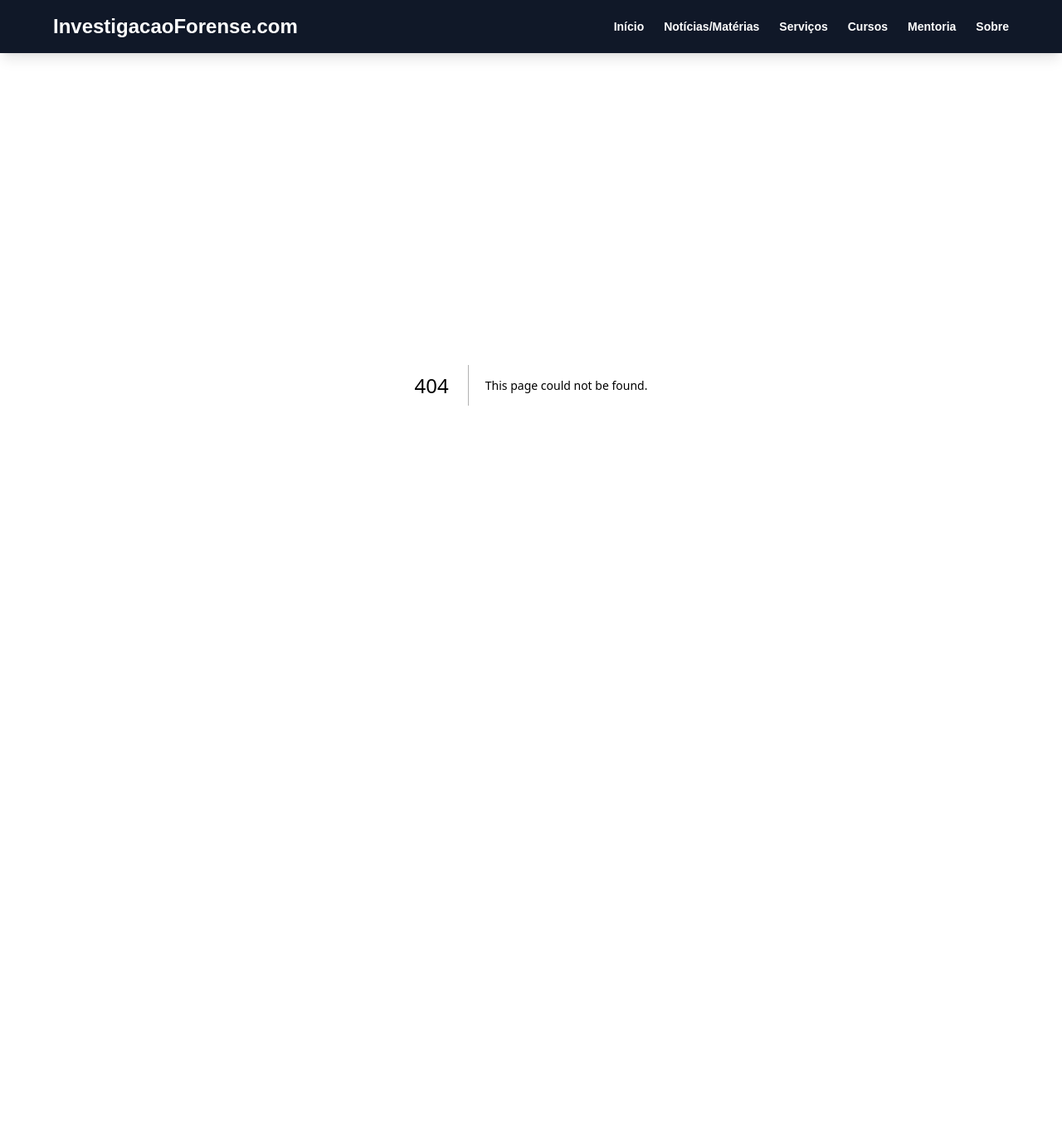
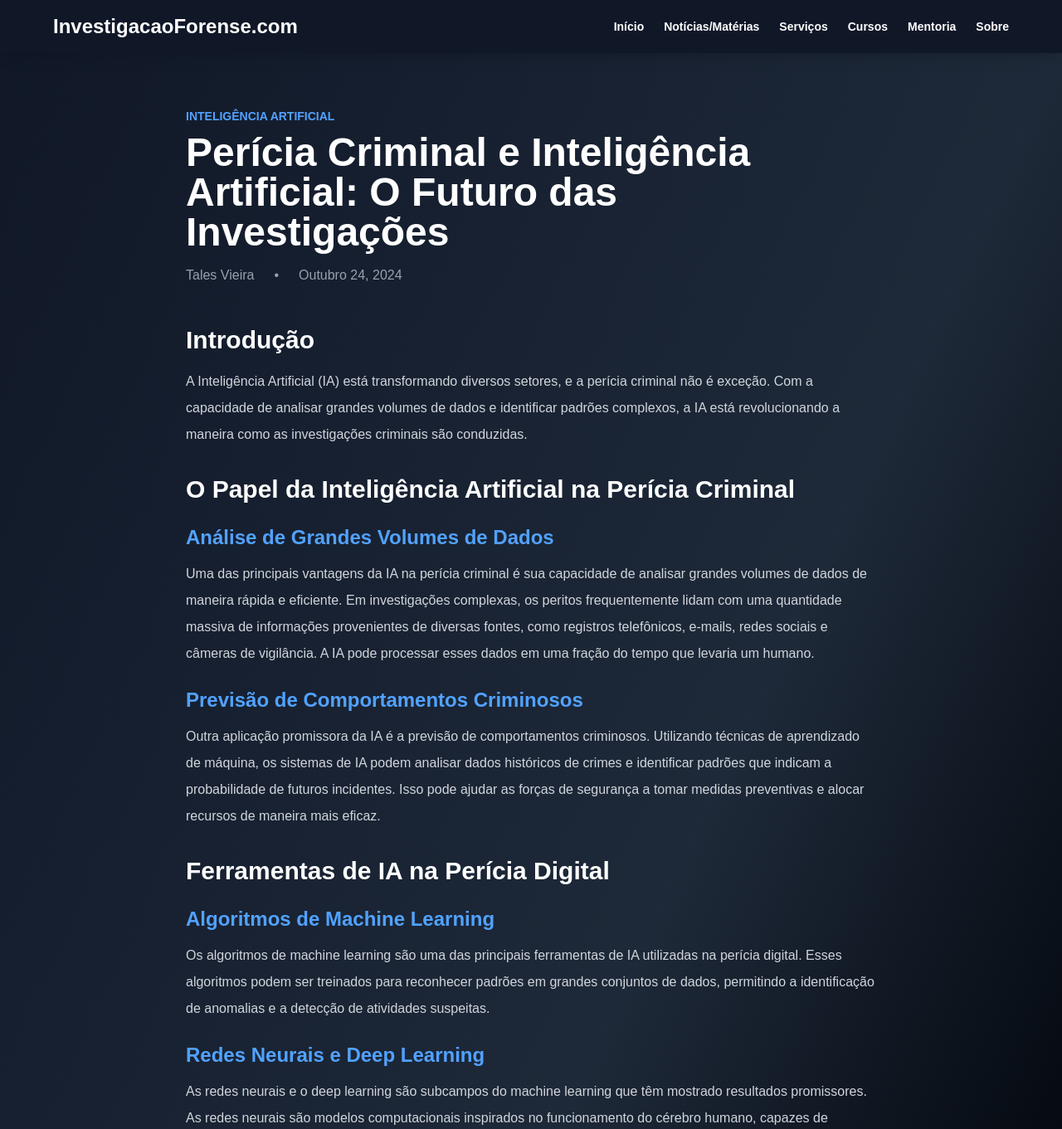
Before and after one commit to talesperito/investigacao-forense, a Next.js app: page /blog/ia-pericia-criminal in a window 1280 px wide. Before the commit this address had no page. Shown: the top 1361 px of the page at 83% size. Before the commit the page ends 864 px from the top, so only its background shows below. Built offline with nearby package versions, Linux system fonts and the light colour scheme.

Commit message:
Add complete blog post about AI in criminal investigation
This new page discusses the role of Artificial Intelligence in criminal forensics, highlighting its applications, tools, challenges, and future implications.

```diff
--- /dev/null
+++ b/app/blog/ia-pericia-criminal/page.tsx
@@ -0,0 +1,96 @@
+'use client';
+
+export default function PostPage() {
+  return (
+    <article className="min-h-screen bg-gradient-to-br from-gray-900 via-gray-800 to-black text-white">
+      <div className="max-w-4xl mx-auto px-8 py-16">
+        {/* Header */}
+        <div className="mb-12">
+          <span className="text-blue-400 text-sm font-bold uppercase">Inteligência Artificial</span>
+          <h1 className="text-5xl font-bold mb-4 mt-2">Perícia Criminal e Inteligência Artificial: O Futuro das Investigações</h1>
+          <div className="flex items-center gap-6 text-gray-400">
+            <span>Tales Vieira</span>
+            <span>•</span>
+            <span>Outubro 24, 2024</span>
+          </div>
+        </div>
+
+        {/* Content */}
+        <div className="prose prose-invert max-w-none text-gray-300 space-y-6 leading-8">
+          <h2 className="text-3xl font-bold text-white mt-8 mb-4">Introdução</h2>
+          <p>
+            A Inteligência Artificial (IA) está transformando diversos setores, e a perícia criminal não é exceção. Com a capacidade de analisar grandes volumes de dados e identificar padrões complexos, a IA está revolucionando a maneira como as investigações criminais são conduzidas.
+          </p>
+
+          <h2 className="text-3xl font-bold text-white mt-8 mb-4">O Papel da Inteligência Artificial na Perícia Criminal</h2>
+
+          <h3 className="text-2xl font-bold text-blue-400 mt-6 mb-3">Análise de Grandes Volumes de Dados</h3>
+          <p>
+            Uma das principais vantagens da IA na perícia criminal é sua capacidade de analisar grandes volumes de dados de maneira rápida e eficiente. Em investigações complexas, os peritos frequentemente lidam com uma quantidade massiva de informações provenientes de diversas fontes, como registros telefônicos, e-mails, redes sociais e câmeras de vigilância. A IA pode processar esses dados em uma fração do tempo que levaria um humano.
+          </p>
+
+          <h3 className="text-2xl font-bold text-blue-400 mt-6 mb-3">Previsão de Comportamentos Criminosos</h3>
+          <p>
+            Outra aplicação promissora da IA é a previsão de comportamentos criminosos. Utilizando técnicas de aprendizado de máquina, os sistemas de IA podem analisar dados históricos de crimes e identificar padrões que indicam a probabilidade de futuros incidentes. Isso pode ajudar as forças de segurança a tomar medidas preventivas e alocar recursos de maneira mais eficaz.
+          </p>
+
+          <h2 className="text-3xl font-bold text-white mt-8 mb-4">Ferramentas de IA na Perícia Digital</h2>
+
+          <h3 className="text-2xl font-bold text-blue-400 mt-6 mb-3">Algoritmos de Machine Learning</h3>
+          <p>
+            Os algoritmos de machine learning são uma das principais ferramentas de IA utilizadas na perícia digital. Esses algoritmos podem ser treinados para reconhecer padrões em grandes conjuntos de dados, permitindo a identificação de anomalias e a detecção de atividades suspeitas.
+          </p>
+
+          <h3 className="text-2xl font-bold text-blue-400 mt-6 mb-3">Redes Neurais e Deep Learning</h3>
+          <p>
+            As redes neurais e o deep learning são subcampos do machine learning que têm mostrado resultados promissores. As redes neurais são modelos computacionais inspirados no funcionamento do cérebro humano, capazes de aprender e reconhecer padrões complexos em dados.
+          </p>
+
+          <h2 className="text-3xl font-bold text-white mt-8 mb-4">Casos de Uso da IA na Perícia Criminal</h2>
+
+          <h3 className="text-2xl font-bold text-blue-400 mt-6 mb-3">Identificação de Suspeitos</h3>
+          <p>
+            A identificação de suspeitos é uma das áreas onde a IA tem mostrado grande potencial. Utilizando técnicas de reconhecimento facial, análise de voz e outras tecnologias biométricas, a IA pode ajudar a identificar indivíduos com base em características físicas e comportamentais.
+          </p>
+
+          <h3 className="text-2xl font-bold text-blue-400 mt-6 mb-3">Análise de Cenas de Crime</h3>
+          <p>
+            A análise de cenas de crime é outra área onde a IA está fazendo a diferença. Utilizando técnicas de visão computacional e análise de imagens, a IA pode ajudar a identificar e catalogar evidências em cenas de crime de maneira rápida e precisa.
+          </p>
+
+          <h3 className="text-2xl font-bold text-blue-400 mt-6 mb-3">Reconhecimento de Padrões</h3>
+          <p>
+            O reconhecimento de padrões é uma das principais capacidades da IA que pode ser aplicada na perícia criminal. Utilizando técnicas de aprendizado de máquina, a IA pode identificar padrões em dados que podem passar despercebidos por analistas humanos.
+          </p>
+
+          <h2 className="text-3xl font-bold text-white mt-8 mb-4">Desafios e Limitações da IA na Perícia Criminal</h2>
+
+          <h3 className="text-2xl font-bold text-blue-400 mt-6 mb-3">Viés Algorítmico</h3>
+          <p>
+            Um dos principais desafios da IA na perícia criminal é o viés algorítmico. Os algoritmos de IA são treinados com base em dados históricos, e se esses dados contêm vieses, os algoritmos podem perpetuar ou até amplificar esses vieses.
+          </p>
+
+          <h3 className="text-2xl font-bold text-blue-400 mt-6 mb-3">Privacidade e Segurança dos Dados</h3>
+          <p>
+            A privacidade e a segurança dos dados são outras preocupações importantes na aplicação da IA na perícia criminal. A coleta e o armazenamento de grandes volumes de dados pessoais levantam questões sobre a proteção da privacidade dos indivíduos.
+          </p>
+
+          <h2 className="text-3xl font-bold text-white mt-8 mb-4">Conclusão</h2>
+          <p>
+            A Inteligência Artificial está revolucionando a perícia criminal, oferecendo novas ferramentas e técnicas para a coleta, análise e interpretação de evidências. Com um compromisso contínuo com a ética e a inovação, a perícia criminal pode evoluir para enfrentar os desafios do futuro, mantendo-se como um pilar essencial na aplicação da lei e na proteção da sociedade.
+          </p>
+        </div>
+
+        {/* Share */}
+        <div className="mt-16 pt-8 border-t border-gray-700">
+          <h3 className="text-lg font-bold mb-4">Compartilhe:</h3>
+          <div className="flex gap-4">
+            <button className="px-6 py-2 bg-blue-600 hover:bg-blue-700 rounded transition">Facebook</button>
+            <button className="px-6 py-2 bg-blue-400 hover:bg-blue-500 rounded transition">Twitter</button>
+            <button className="px-6 py-2 bg-blue-700 hover:bg-blue-800 rounded transition">LinkedIn</button>
+          </div>
+        </div>
+      </div>
+    </article>
+  );
+}
```
